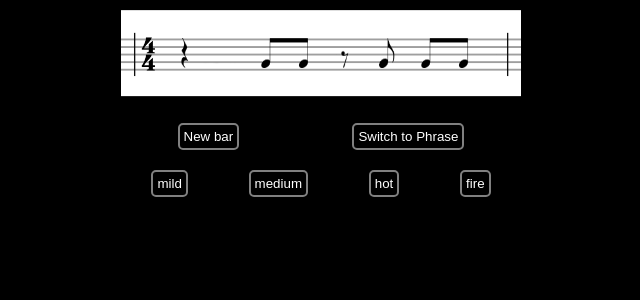
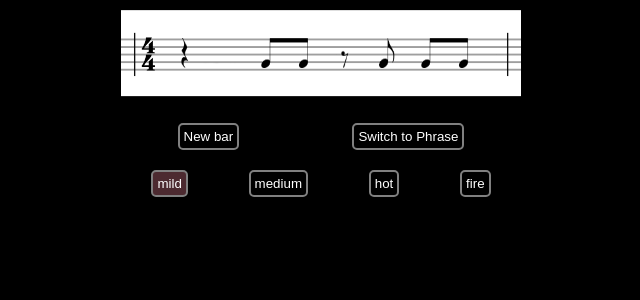
Before and after one commit to jeff-ramos-dev/rhythm-generator, a React (Vite) app: page / in a window 1280 px wide. Shown: the top 300 px of the page, without its empty margins (319-959 px from the left). Built offline with nearby package versions, Linux system fonts and the light colour scheme.

Commit message:
Initialize mild button as selected

```diff
--- a/src/components/ButtonContainers.tsx
+++ b/src/components/ButtonContainers.tsx
@@ -26,7 +26,7 @@ export default function ButtonContainers(props: buttonProps) {
             </div>
             <div className="buttonContainer">
                 <button
-                    className={`difficulty ${difficultyLevels[0]}`}
+                    className={`difficulty ${difficultyLevels[0]} selected`}
                     onClick={(event) => changeDifficulty(event)}
                 >
                     mild
```
